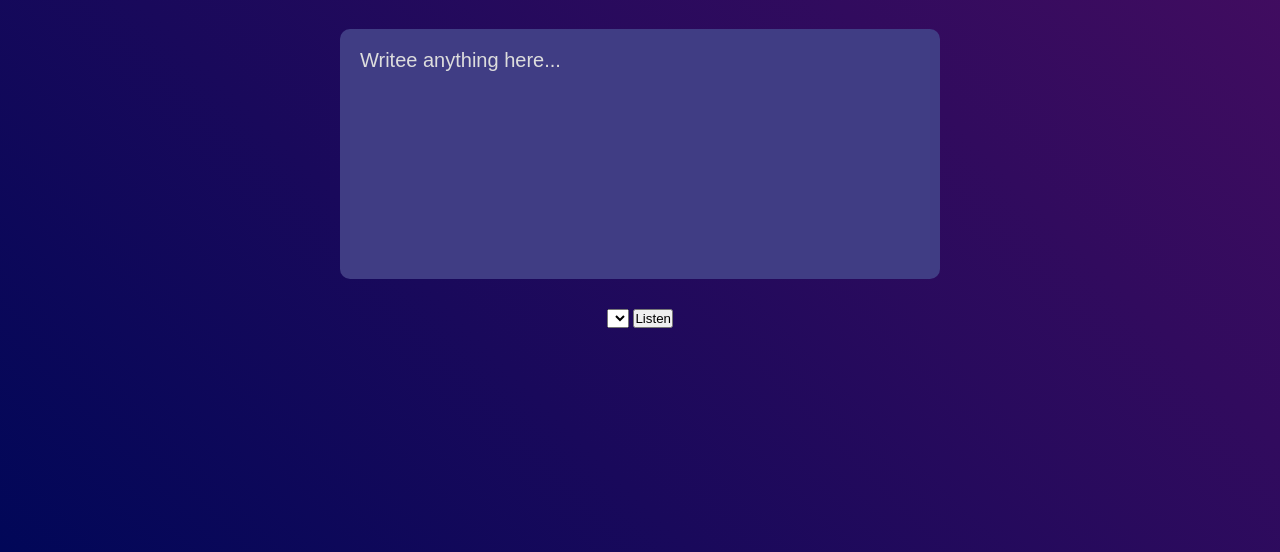
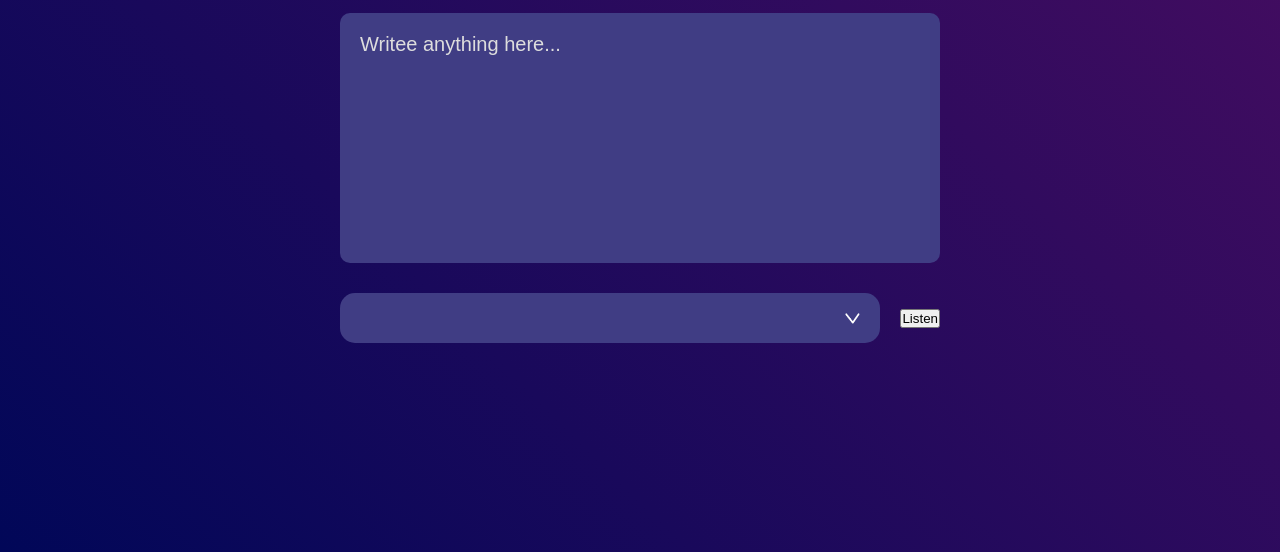
Before and after one commit to fmfahath/textToSpeech, a plain HTML site: page index.html in a window 1280 px wide. Shown: the part 248-800 px from the top of the page. Drawn offline with Linux system fonts and the light colour scheme.

Commit message:
dropdown css added

```diff
--- a/style.css
+++ b/style.css
@@ -44,3 +44,27 @@ textarea{
 textarea::placeholder{
     color: #ddd;
 }
+
+.row{
+    width: 600px;
+    display: flex;
+    align-items: center;
+    gap: 20px;
+}
+
+.row select{
+    flex: 1;
+    height: 50px;
+    padding: 0 20px;
+    border: 0;
+    outline: 0;
+    border-radius: 15px;
+    background: #403d84;
+    appearance: none;        /* remove default drop-down menu icon */
+    background-image: url(images/dropdown.png);
+    background-size: 15px;
+    background-repeat:no-repeat;
+    background-position-x: calc(100% - 20px) ;
+    background-position-y: 20px;
+    cursor: pointer;
+}
```
